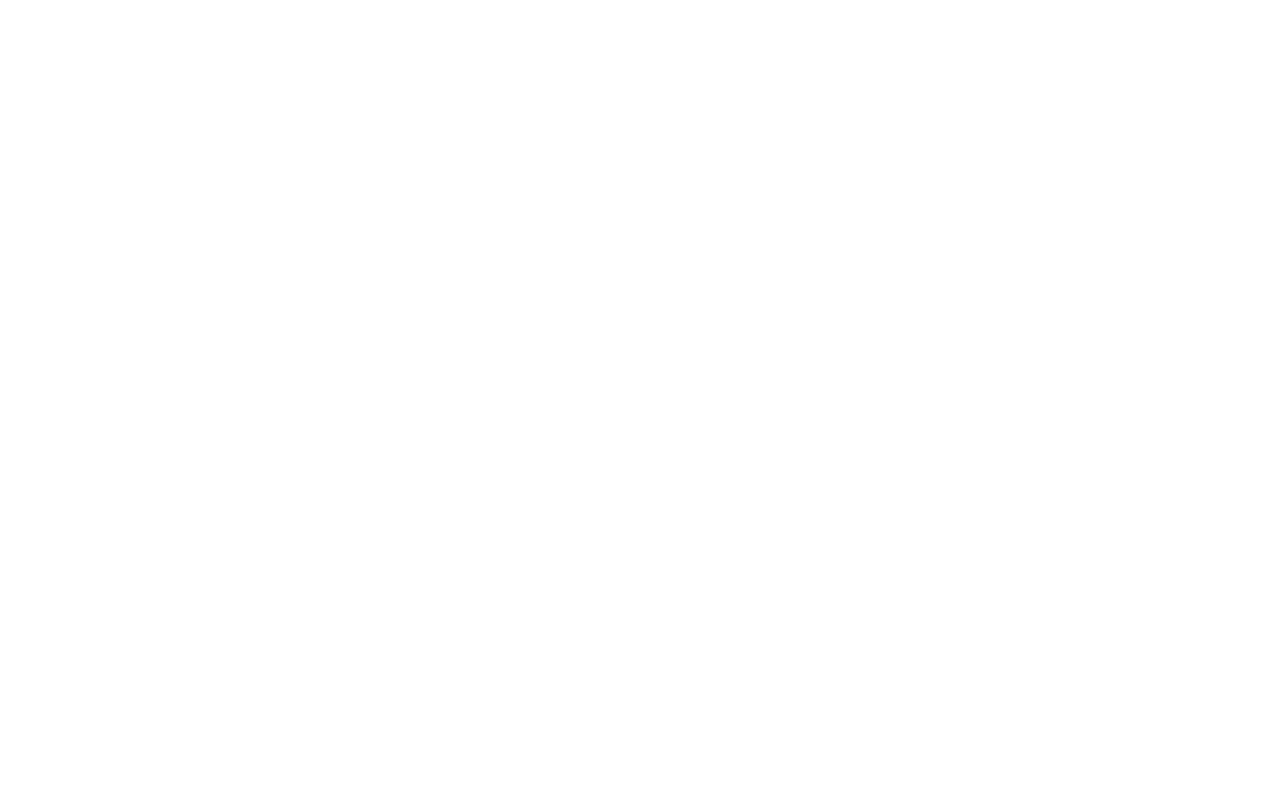
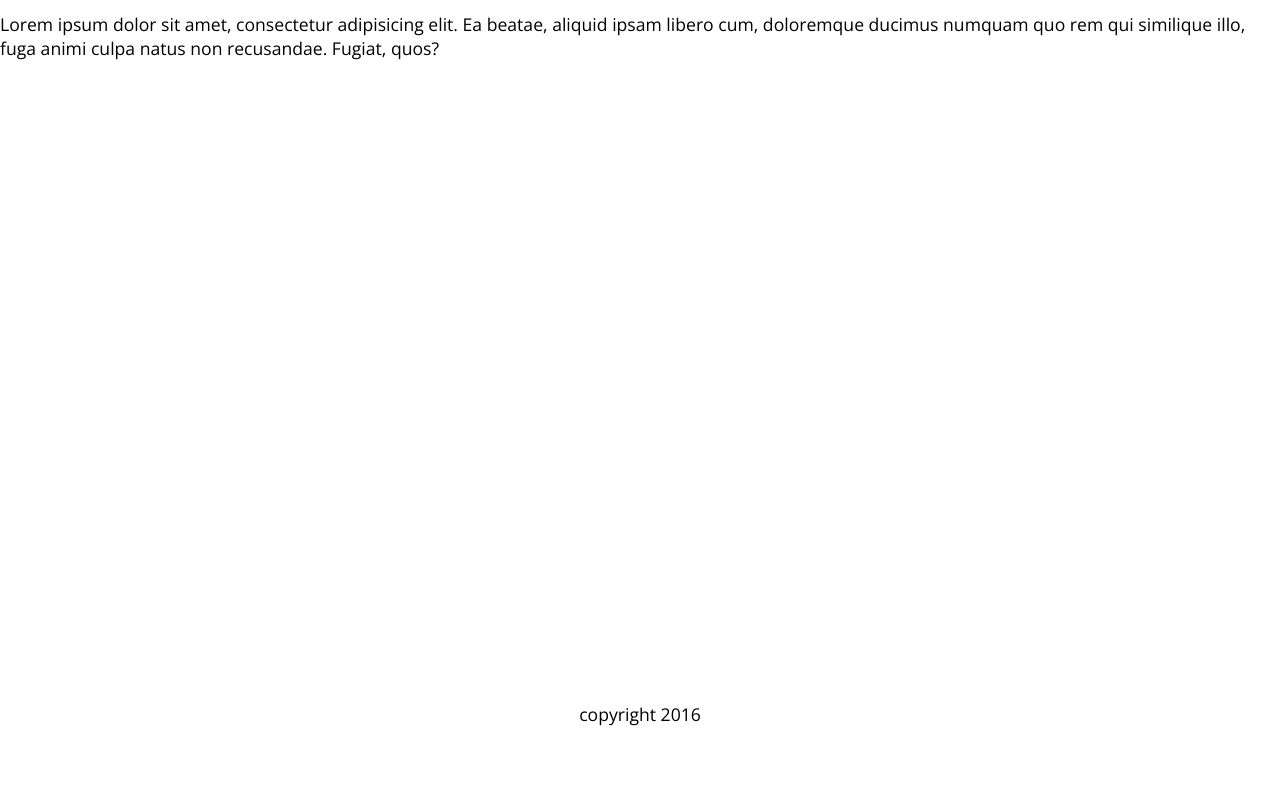
Before and after one commit to bing19/js_lesson, a website: page app/index2.html in a window 1280 px wide. Drawn offline with nearby package versions, Linux system fonts and the light colour scheme.

Commit message:
Добавил Футр

```diff
--- a/app/index2.html
+++ b/app/index2.html
@@ -15,6 +15,11 @@
 		<script src="bower/modernizer/modernizr.js"></script>
 	</head>
 	<body>
+		<div class="wrap">
+			<p>Lorem ipsum dolor sit amet, consectetur adipisicing elit. Ea beatae, aliquid ipsam libero cum, doloremque ducimus numquam quo rem qui similique illo, fuga animi culpa natus non recusandae. Fugiat, quos?</p>
+		</div>
+		<footer class="foo"><span>copyright 2016</span></footer>
+
 
 	</body>
 
--- a/app/scss/blocks/_blocks.scss
+++ b/app/scss/blocks/_blocks.scss
@@ -91,6 +91,17 @@ h2 {
 	margin-top: 15px;
 }
 
+//Прилипший футер
+
+.wrap {
+	min-height: calc(100vh - 110px);
+
+}
+.foo {
+	height: 90px;
+	text-align:center;
+
+}
 
 @media (max-width:1400px){
 
```
Also changed, not shown: app/index.html (+5 -0 lines), app/css/main.css.
